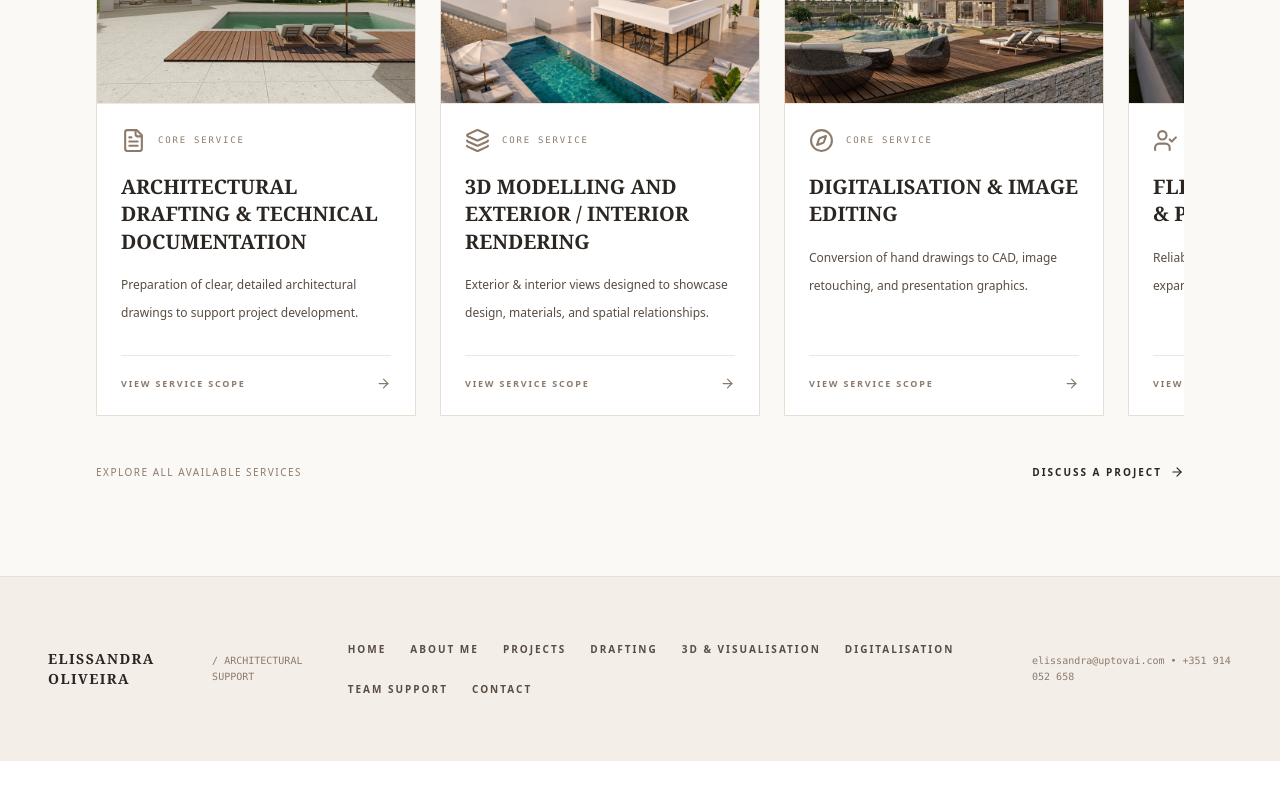
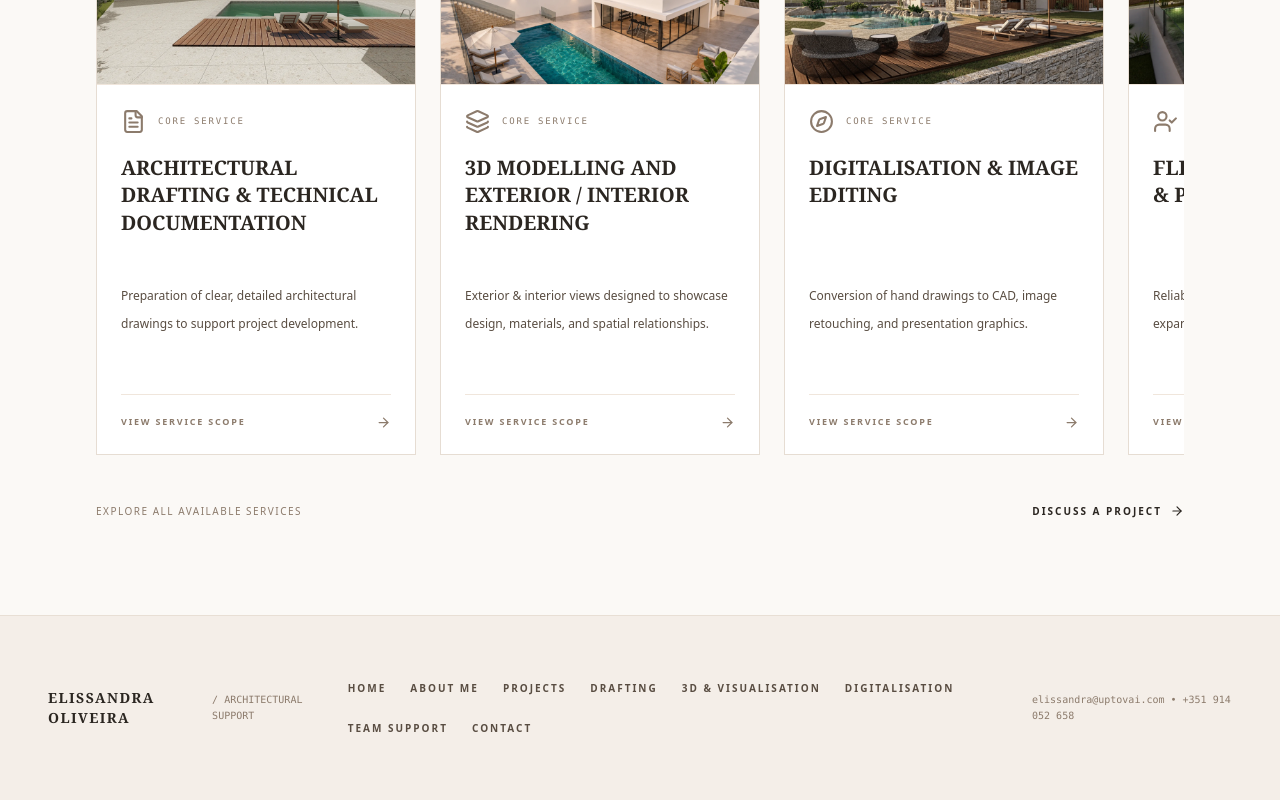
Before and after one commit to andersonato/landing-template, a Next.js app: page / in a window 1280 px wide. Shown: the part 2230-3030 px from the top of the page. Before the commit the page ends 2991 px from the top, so only its background shows below. Built offline with nearby package versions, Linux system fonts and the light colour scheme.

Commit message:
Lock service card dimensions across languages

```diff
--- a/app/components/Services.jsx
+++ b/app/components/Services.jsx
@@ -223,7 +223,7 @@ export default function Services({
               key={item.id}
               type="button"
               onClick={() => navigateTo?.(item.id)}
-              className="group flex min-w-[280px] snap-start flex-col border border-[#e6ddd3] bg-white text-left transition-all duration-300 hover:-translate-y-1 hover:border-[#b8a798] hover:shadow-lg md:min-w-[320px]"
+              className="group flex h-[560px] min-w-[280px] snap-start flex-col border border-[#e6ddd3] bg-white text-left transition-all duration-300 hover:-translate-y-1 hover:border-[#b8a798] hover:shadow-lg md:min-w-[320px]"
             >
               <div className="h-52 w-full overflow-hidden border-b border-[#f0e6dc]">
                 <img
@@ -242,11 +242,11 @@ export default function Services({
                   </span>
                 </div>
 
-                <h3 className="mb-4 font-serif text-xl font-bold leading-snug text-[#2b2621]">
+                <h3 className="mb-4 min-h-[112px] font-serif text-xl font-bold leading-snug text-[#2b2621]">
                   {item.title}
                 </h3>
 
-                <p className="flex-1 text-xs font-light leading-7 text-[#594d42]">
+                <p className="min-h-[84px] flex-1 text-xs font-light leading-7 text-[#594d42]">
                   {item.tagline}
                 </p>
 
```
